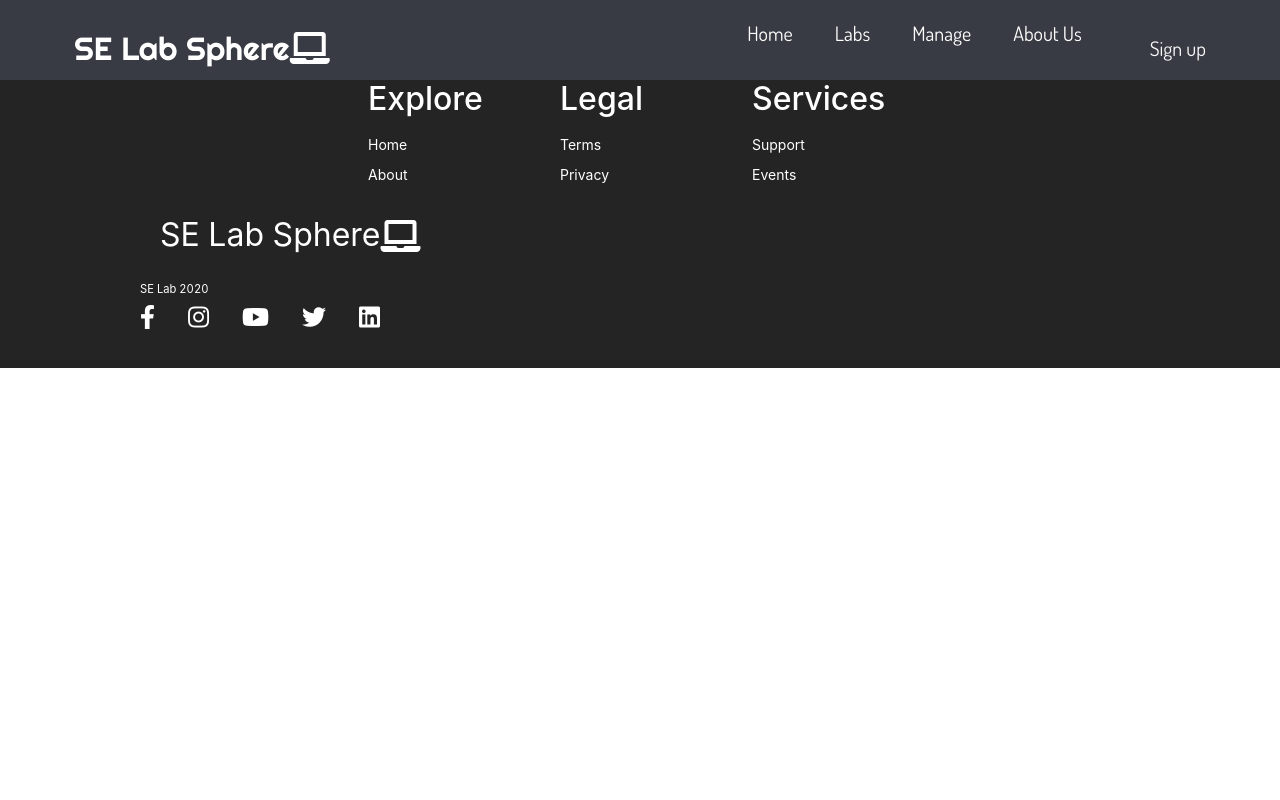
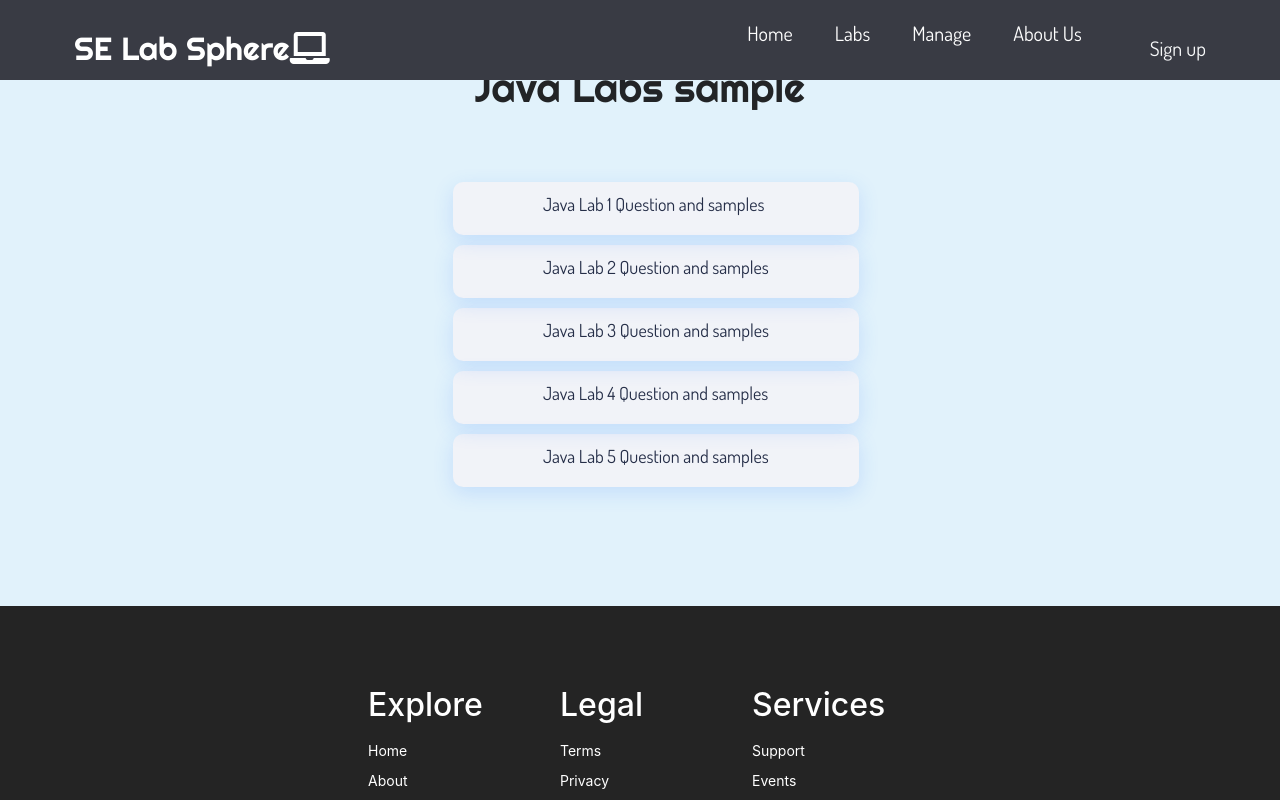
Before and after one commit to JommieJom/LabSphere, a React (Create React App) app: page /lab-sample in a window 1280 px wide. Shown: the top 800 px of the page. Built offline with nearby package versions, Linux system fonts and the light colour scheme.

Commit message:
add labs-sample

```diff
--- a/package.json
+++ b/package.json
@@ -14,6 +14,7 @@
     "react-codemirror2": "^7.2.1",
     "react-dom": "^17.0.2",
     "react-markdown": "^6.0.2",
+    "react-remarkable": "^1.1.3",
     "react-router-dom": "^5.2.0",
     "react-scripts": "4.0.3",
     "reactstrap": "^8.9.0",
--- a/src/App.js
+++ b/src/App.js
@@ -6,6 +6,7 @@ import { BrowserRouter as Router, Switch, Route } from 'react-router-dom';
 import Home from './components/pages/Home';
 import Course from './components/pages/Course';
 import Labs from './components/pages/Labs';
+import LabsSample from './components/pages/LabsSample';
 import Footer from './components/Footer';
 import SignUp from './components/pages/SignUp';
 import CodeEditor from './components/pages/CodeEditor';
@@ -21,10 +22,11 @@ function App() {
           <Route path='/' exact component={Home} />
           <Route path='/course-up' component={Course} />
           <Route path='/lab-list' component={Labs} />
+          <Route path='/lab-sample' component={LabsSample} />
           <Route path='/sign-up' component={SignUp} />
           <Route path='/code-editor' component={CodeEditor} />
           <Route path='/edit-course' component={EditCourse} />
-          <Route path='/admin-editor' component={AdminEditor} />
+          <Route path='/question-editor' component={AdminEditor} />
         </switch>
         <Footer />
       </Router>
--- a/src/components/Card.js
+++ b/src/components/Card.js
@@ -45,7 +45,7 @@ const Card = ({ taskObj, index, deleteTask, updateListArray }) => {
         <div class="card-wrapper mr-5">
             <div class="card-top" style={{ "background-color": colors[index % 5].primaryColor }}></div>
             <div class="task-holder">
-                <Link to='/lab-list'>
+                <Link to='/lab-sample'>
                     <span class="card-header" style={{ "background-color": colors[index % 5].secondaryColor, "border-radius": "10px" }}>{taskObj.Name}</span>
                 </Link>
                     <p className="mt-3">{taskObj.Description}</p>
--- /dev/null
+++ b/src/components/ListLabsSample.js
@@ -0,0 +1,54 @@
+import React from 'react';
+import ListItem from './ListItem';
+import './ListLabsMenu.css';
+
+
+function ListLabsSample() {
+    return (
+        <div className="list_lab">
+            <h1>Java Labs sample </h1>
+            <div className="list_lab_container">
+                <div className="list_lab_wrapper">
+                    <ul className="list_lab_items">
+                        <ListItem
+                            src=""
+                            text="Java Lab 1 Question and samples"
+                            path='/question-editor'
+                        />
+                    </ul>
+                    <ul className="list_lab_items">
+                        <ListItem
+                            src=""
+                            text="Java Lab 2 Question and samples"
+                            path='/question-editor'
+                        />
+                    </ul>
+                    <ul className="list_lab_items">
+                        <ListItem
+                            src=""
+                            text="Java Lab 3 Question and samples"
+                            path='/question-editor'
+                        />
+                    </ul>
+                    <ul className="list_lab_items">
+                        <ListItem
+                            src=""
+                            text="Java Lab 4 Question and samples"
+                            path='/question-editor'
+                        />
+                    </ul>
+                    <ul className="list_lab_items">
+                        <ListItem
+                            src=""
+                            text="Java Lab 5 Question and samples"
+                            path='/question-editor'
+                        />
+                    </ul>
+
+                </div>
+            </div>
+        </div>
+    )
+}
+
+export default ListLabsSample;
--- a/src/components/MarkdownEditor.js
+++ b/src/components/MarkdownEditor.js
@@ -7,7 +7,7 @@ class MarkdownEditor extends React.Component {
       super(props);
       this.md = new Remarkable();
       this.handleChange = this.handleChange.bind(this);
-      this.state = { value: 'Hello, **world**!' };
+      this.state = { value: '## Java Lab1: ' };
     }
 
     handleChange(e) {
@@ -20,7 +20,7 @@ class MarkdownEditor extends React.Component {
     render() {
         return (
           <div className="MarkdownEditor">
-            <h3>Insert Markdown</h3>
+            <h3>Insert lab question and samples in Markdown form</h3>
             <label htmlFor="markdown-content">
             </label>
             <textarea
@@ -29,7 +29,7 @@ class MarkdownEditor extends React.Component {
               defaultValue={this.state.value}
               className = "MarkdownEditorText"
             />
-            <h3>Example</h3>
+            <h3>Lab question</h3>
             <div
               className="content"
               dangerouslySetInnerHTML={this.getRawMarkup()}
--- a/src/components/pages/Labs.js
+++ b/src/components/pages/Labs.js
@@ -2,10 +2,10 @@ import React from 'react'
 import '../../App.css'
 import LabsMenu from '../ListLabsMenu';
 
-function Learn() {
+function Labs() {
     return (
         <LabsMenu />
     );
 }
 
-export default Learn;
+export default Labs;
--- /dev/null
+++ b/src/components/pages/LabsSample.js
@@ -0,0 +1,11 @@
+import React from 'react'
+import '../../App.css'
+import LabsSampleMenu from '../ListLabsSample';
+
+function LabsSample() {
+    return (
+        <LabsSampleMenu />
+    );
+}
+
+export default LabsSample;
```
Also changed, not shown: 1 other file (tests, documents, lock files or other folders).
